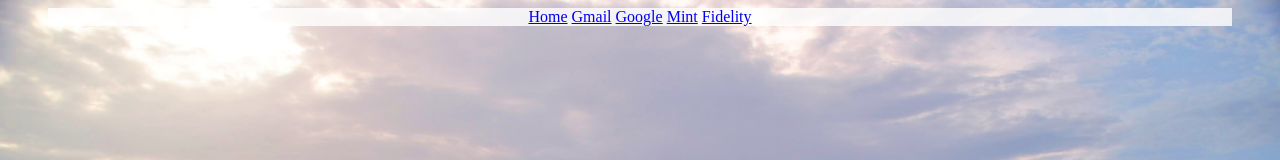
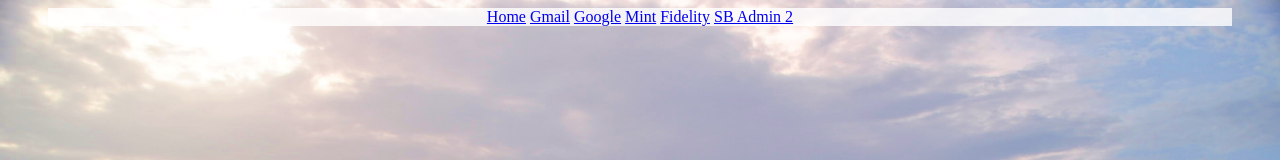
Before and after one commit to JoyInChaos810/home, a plain HTML site: page index.html in a window 1280 px wide. Shown: the top 160 px of the page. Drawn offline with Linux system fonts and the light colour scheme.

Commit message:
Add link to SB Admin 2

```diff
--- a/index.html
+++ b/index.html
@@ -17,6 +17,7 @@
       <a href="https://www.google.com/">Google</a>
       <a href="https://mint.intuit.com/login.event?task=L">Mint</a>
       <a href="https://www.fidelity.com/">Fidelity</a>
+      <a href="https://blackrockdigital.github.io/startbootstrap-sb-admin-2/pages/">SB Admin 2</a>
     </div>
 
     <!--<div class="box">-->
```
